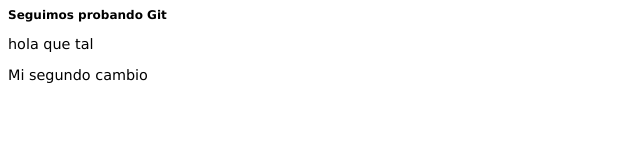
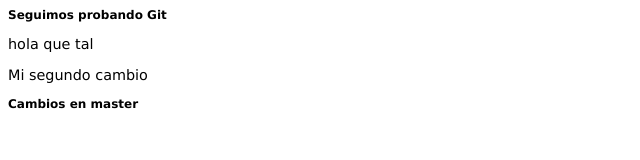
Before and after one commit to alinionescu92/miPrimerRepo, a plain HTML site: page index.html in a window 1280 px wide. Shown: the whole page, without its empty margins (0-640 px from the left). Drawn offline with Linux system fonts and the light colour scheme.

Commit message:
Cambios en master

```diff
--- a/index.html
+++ b/index.html
@@ -11,5 +11,6 @@
     <h1>Seguimos probando Git</h1>
     <p>hola que tal</p>
     <p>Mi segundo cambio</p>
+    <h3>Cambios en master</h3>
 </body>
 </html>
```
